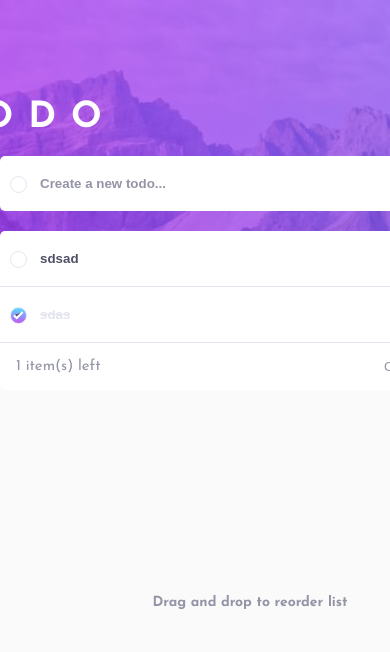
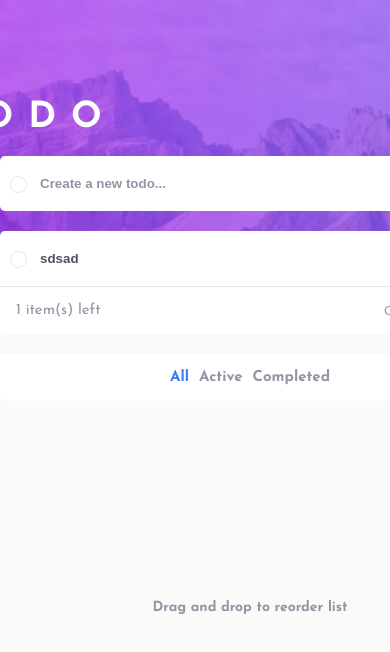
Before and after one commit to Danielhu3/todo-list-react, a React (Create React App) app: page / in a window 390 px wide. Shown: the top 652 px of the page. Built offline with nearby package versions, Linux system fonts and the light colour scheme; data requests are answered from the project's data file.

Commit message:
Mobile Version

```diff
--- a/db.json
+++ b/db.json
@@ -4,11 +4,6 @@
       "id": 1,
       "text": "sdsad",
       "done": false
-    },
-    {
-      "id": 2,
-      "text": "sdas",
-      "done": true
     }
   ]
 }
--- a/src/Components/BottomPart/BottomBar.js
+++ b/src/Components/BottomPart/BottomBar.js
@@ -5,10 +5,9 @@ import styles from './BottomBar.module.css'
 import BottomBarRadioItem from './BottomBarRadioItem'
 
 const BottomBar = ({darkMode, data, radio, setRadio, setDataRefresh}) => {
+  const [itemsLeft, setItemsLeft] = React.useState(0)
 
-
-
-  const [itemsLeft, setItemsLeft] = React.useState(0)
+  const [isMobile, setIsMobile] = React.useState(false)
 
   React.useEffect(()=>{
     setItemsLeft(0)
@@ -38,7 +37,29 @@ const BottomBar = ({darkMode, data, radio, setRadio, setDataRefresh}) => {
   }
 
 
+  React.useState(()=>{
+    checkWindowSize()
+  },[])
+
+  function checkWindowSize(){
+
+    const checkMedia = window.matchMedia("(max-width: 560px)")
+
+    if(checkMedia.matches){
+      setIsMobile(true)
+    }
+    else {
+      setIsMobile(false)
+    }
+
+
+  }
+
+  window.matchMedia("(max-width: 560px)").addEventListener('change', checkWindowSize);
+
+
   return (
+    <>
     <div className={`${styles.BottomBar} ${darkMode ? styles.darkMode : ''}`}>
       <p className={styles.itemsLeft}>{itemsLeft} item(s) left</p>
       <div className={styles.showItems}>
@@ -48,8 +69,20 @@ const BottomBar = ({darkMode, data, radio, setRadio, setDataRefresh}) => {
       </div>
       <button className={`${styles.clearCompleted} ${darkMode ? styles.darkMode : ''}`}
       onClick={clearCompleted}>Clear Completed</button>
+    </div>
 
-    </div>
+    { isMobile &&
+        <div className={`${styles.BottomBar} ${darkMode ? styles.darkMode : ''}`}>
+           <div className={styles.showItems}>
+            <BottomBarRadioItem label='All' id='all' setRadio={setRadio} radio={radio}/>
+            <BottomBarRadioItem label='Active' id='active' setRadio={setRadio} radio={radio}/>
+            <BottomBarRadioItem label='Completed' id='completed' setRadio={setRadio} radio={radio}/>
+          </div>
+        </div>
+
+
+      }
+    </>
   )
 }
 
--- a/src/Components/BottomPart/BottomBar.module.css
+++ b/src/Components/BottomPart/BottomBar.module.css
@@ -40,7 +40,15 @@
 
 @media only screen and (max-width: 560px){
 
-    .showItems{
+    .itemsLeft + .showItems{
         display: none;
     }
+
+    .BottomBar:first-of-type{
+        margin-bottom: 2rem;
+    }
+
+    .BottomBar:nth-of-type(2){
+        justify-content: space-around;
+    }
 }
```
Also changed, not shown: src/files/todo.md (+4 -0 lines).
